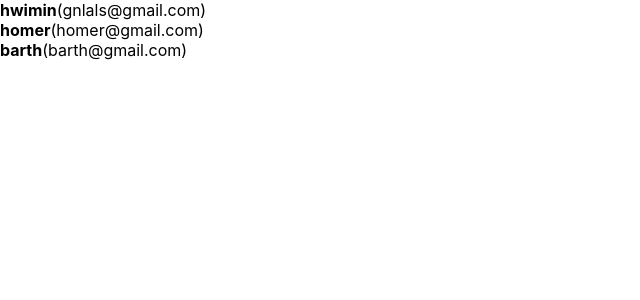
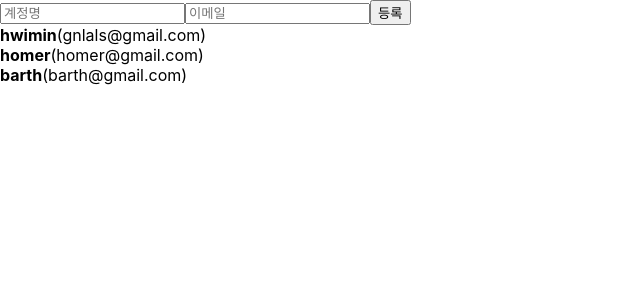
Before and after one commit to hwimin-kim/react-tutorial, a React (Create React App) app in the folder begin-react/: page / in a window 1280 px wide. Shown: the top 300 px of the page, without its empty margins (0-640 px from the left). Built offline with nearby package versions, Linux system fonts and the light colour scheme.

Commit message:
배열 항목 추가

```diff
--- a/begin-react/src/App.js
+++ b/begin-react/src/App.js
@@ -1,9 +1,24 @@
-import React, {useRef} from 'react';
+import React, {useState, useRef} from 'react';
+import CreateUser from './CreateUser';
 import UserList from './UserList';
 
 
 function App() {
-  const users = [
+  const [inputs, setInputs] = useState({
+    username:'',
+    email:''
+  })
+  const {username, email} = inputs;
+
+  const onChange = (e) => {
+  const {name, value} = e.target;
+    setInputs({
+      ...inputs,
+      [name]: value
+    })
+  };
+
+  const [users,setUsers] = useState([
     {
         id: 1,
         username: 'hwimin',
@@ -19,17 +34,36 @@
         username: 'barth',
         email: 'barth@gmail.com'
     },
-  ];
+  ]);
 
   const nextId = useRef(4);
 
   const onCreate = () => {
-    console.log(nextId.current);
+    const user = {
+      id: nextId.current,
+      username,
+      email
+    };
+    setUsers(users.concat(user));
+    //setUsers([...users, user]);
+
+    setInputs({
+      username:'',
+      email:''
+    })
     nextId.current += 1;
   };
 
   return (
-    <UserList users={users} />
+    <>
+      <CreateUser
+        username={username}
+        email={email}
+        onChange={onChange}
+        onCreate={onCreate}
+      />
+      <UserList users={users} />
+    </>
   );
 }
 
--- /dev/null
+++ b/begin-react/src/CreateUser.js
@@ -0,0 +1,23 @@
+import React from 'react';
+
+function CreateUser({username, email, onChange, onCreate}) {
+    return (
+        <div>
+            <input
+                name='username'
+                placeholder='계정명'
+                onChange={onChange}
+                value={username}
+            />
+            <input
+                name='email'
+                placeholder='이메일'
+                onChange={onChange}
+                value={email}
+            />
+            <button onClick={onCreate}>등록</button>
+        </div>
+    );
+}
+
+export default CreateUser;
```
